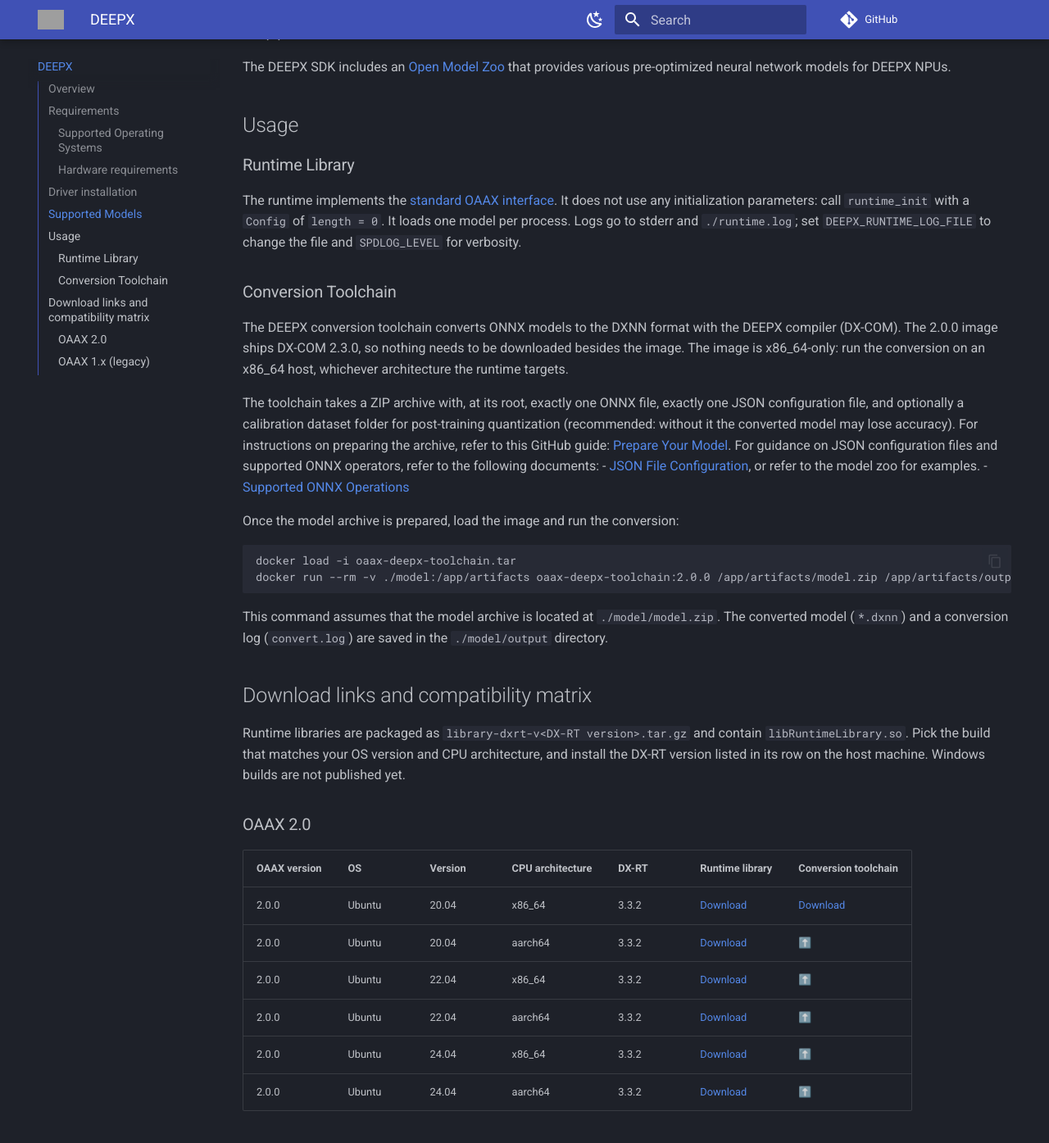
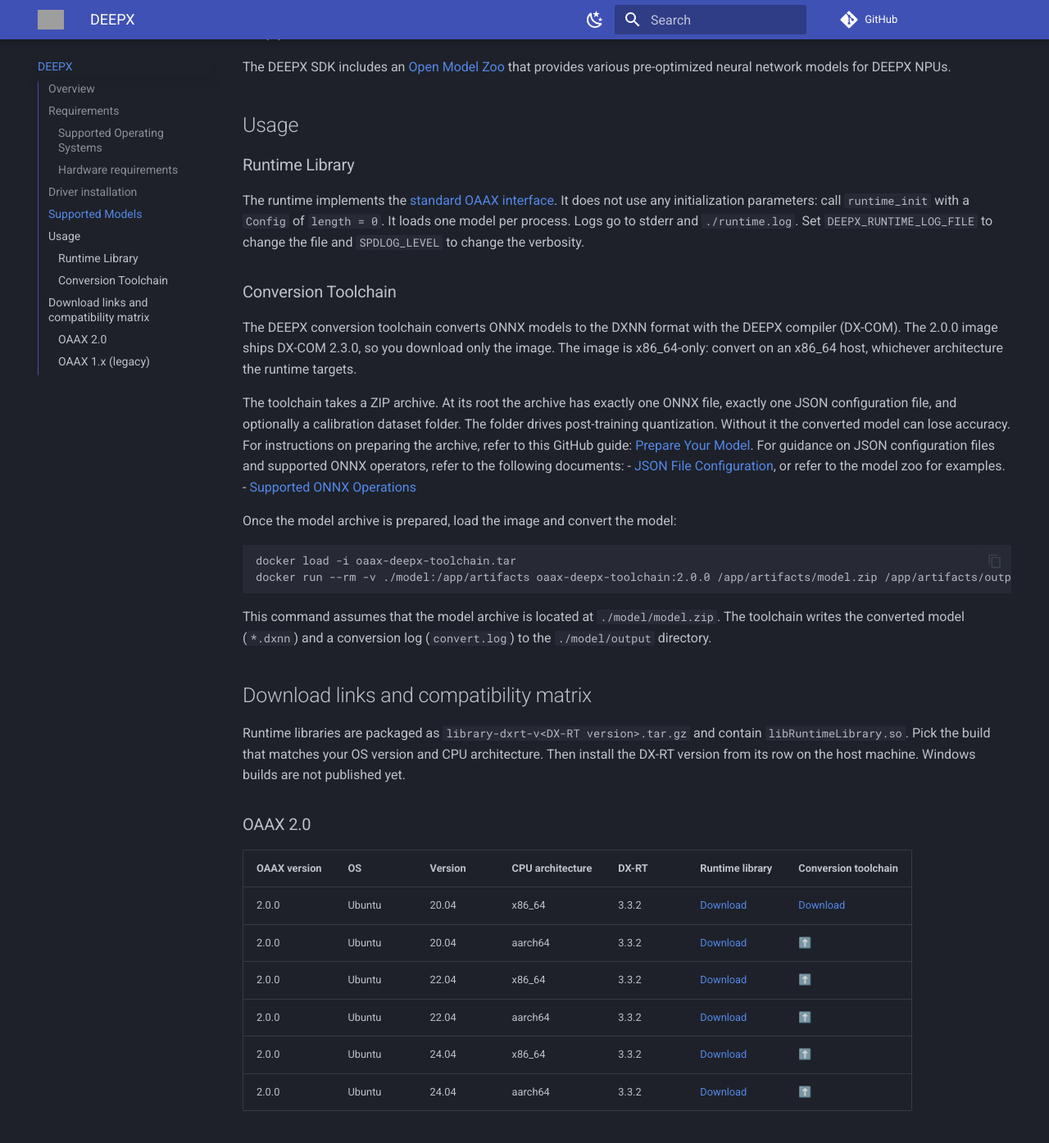
Before and after one commit to OAAX-standard/OAAX, an MkDocs documentation site: the page built from docs/DEEPX.md, in a window 1280 px wide and 1400 px high, scrolled down 2017 px. Shown: the top 1395 px of the window at 82% size. Built offline with MkDocs 1.6.1 and Material for MkDocs 9.7.7, drawn with Linux system fonts in a browser that asks for light colours; comment, search, counter and statistics services are not loaded; some of the changed text lies outside the part shown; grey boxes are pictures that could not be loaded.

Commit message:
docs: shorten and activate the new DEEPX sentences
Split the instructions that ran over 20 words and the ZIP-layout
sentence that ran to 37, replace the semicolon in the logging note,
and name the actor where the toolchain writes the output. No facts
changed.

Signed-off-by: Maxim Podstrechnyy <m.podstrechny@gmail.com>

````diff
--- a/docs/DEEPX.md
+++ b/docs/DEEPX.md
@@ -37,7 +37,7 @@
 - [NPU Driver](https://github.com/DEEPX-AI/dx_rt_npu_linux_driver){:target="_blank"}
 - [Firmware (FW)](https://github.com/DEEPX-AI/dx_fw){:target="_blank"}
 
-> Install the DX-RT version the runtime library was built against: v3.3.2 for OAAX 2.0.0, v3.0.0 for the 1.x builds (see the [download table](#download-links-and-compatibility-matrix)).
+> Install the DX-RT version the runtime library was built against. OAAX 2.0.0 needs v3.3.2, the 1.x builds need v3.0.0 (see the [download table](#download-links-and-compatibility-matrix)).
 
 After installation, run the following command to verify proper setup:
 ```bash
@@ -76,32 +76,32 @@
 ### Runtime Library
 
 The runtime implements the [standard OAAX interface](https://github.com/OAAX-standard/OAAX/blob/main/include/interface.h){:target="_blank"}. It does not use any initialization parameters: call `runtime_init` with a `Config` of `length = 0`.
-It loads one model per process. Logs go to stderr and `./runtime.log`; set `DEEPX_RUNTIME_LOG_FILE` to change the file and `SPDLOG_LEVEL` for verbosity.
+It loads one model per process. Logs go to stderr and `./runtime.log`. Set `DEEPX_RUNTIME_LOG_FILE` to change the file and `SPDLOG_LEVEL` to change the verbosity.
 
 
 
 ### Conversion Toolchain
 
-The DEEPX conversion toolchain converts ONNX models to the DXNN format with the DEEPX compiler (DX-COM). The 2.0.0 image ships DX-COM 2.3.0, so nothing needs to be downloaded besides the image. The image is x86_64-only: run the conversion on an x86_64 host, whichever architecture the runtime targets.
+The DEEPX conversion toolchain converts ONNX models to the DXNN format with the DEEPX compiler (DX-COM). The 2.0.0 image ships DX-COM 2.3.0, so you download only the image. The image is x86_64-only: convert on an x86_64 host, whichever architecture the runtime targets.
 
-The toolchain takes a ZIP archive with, at its root, exactly one ONNX file, exactly one JSON configuration file, and optionally a calibration dataset folder for post-training quantization (recommended: without it the converted model may lose accuracy).
+The toolchain takes a ZIP archive. At its root the archive has exactly one ONNX file, exactly one JSON configuration file, and optionally a calibration dataset folder. The folder drives post-training quantization. Without it the converted model can lose accuracy.
 For instructions on preparing the archive, refer to this GitHub guide: [Prepare Your Model](https://github.com/OAAX-standard/deepx-acceleration/tree/main/conversion-toolchain#step-2-prepare-your-model){:target="_blank"}.
 For guidance on JSON configuration files and supported ONNX operators, refer to the following
 documents:
 - [JSON File Configuration](https://github.com/OAAX-standard/deepx-acceleration/tree/main/conversion-toolchain#json-file-configuration){:target="_blank"}, or refer to the model zoo for examples.
 - [Supported ONNX Operations](https://github.com/OAAX-standard/deepx-acceleration/tree/main/conversion-toolchain#supported-onnx-operations){:target="_blank"}
 
-Once the model archive is prepared, load the image and run the conversion:
+Once the model archive is prepared, load the image and convert the model:
 
 ```bash
 docker load -i oaax-deepx-toolchain.tar
 docker run --rm -v ./model:/app/artifacts oaax-deepx-toolchain:2.0.0 /app/artifacts/model.zip /app/artifacts/output
 ```
-This command assumes that the model archive is located at `./model/model.zip`. The converted model (`*.dxnn`) and a conversion log (`convert.log`) are saved in the `./model/output` directory.
+This command assumes that the model archive is located at `./model/model.zip`. The toolchain writes the converted model (`*.dxnn`) and a conversion log (`convert.log`) to the `./model/output` directory.
 
 ## Download links and compatibility matrix
 
-Runtime libraries are packaged as `library-dxrt-v<DX-RT version>.tar.gz` and contain `libRuntimeLibrary.so`. Pick the build that matches your OS version and CPU architecture, and install the DX-RT version listed in its row on the host machine. Windows builds are not published yet.
+Runtime libraries are packaged as `library-dxrt-v<DX-RT version>.tar.gz` and contain `libRuntimeLibrary.so`. Pick the build that matches your OS version and CPU architecture. Then install the DX-RT version from its row on the host machine. Windows builds are not published yet.
 
 ### OAAX 2.0
 
````
